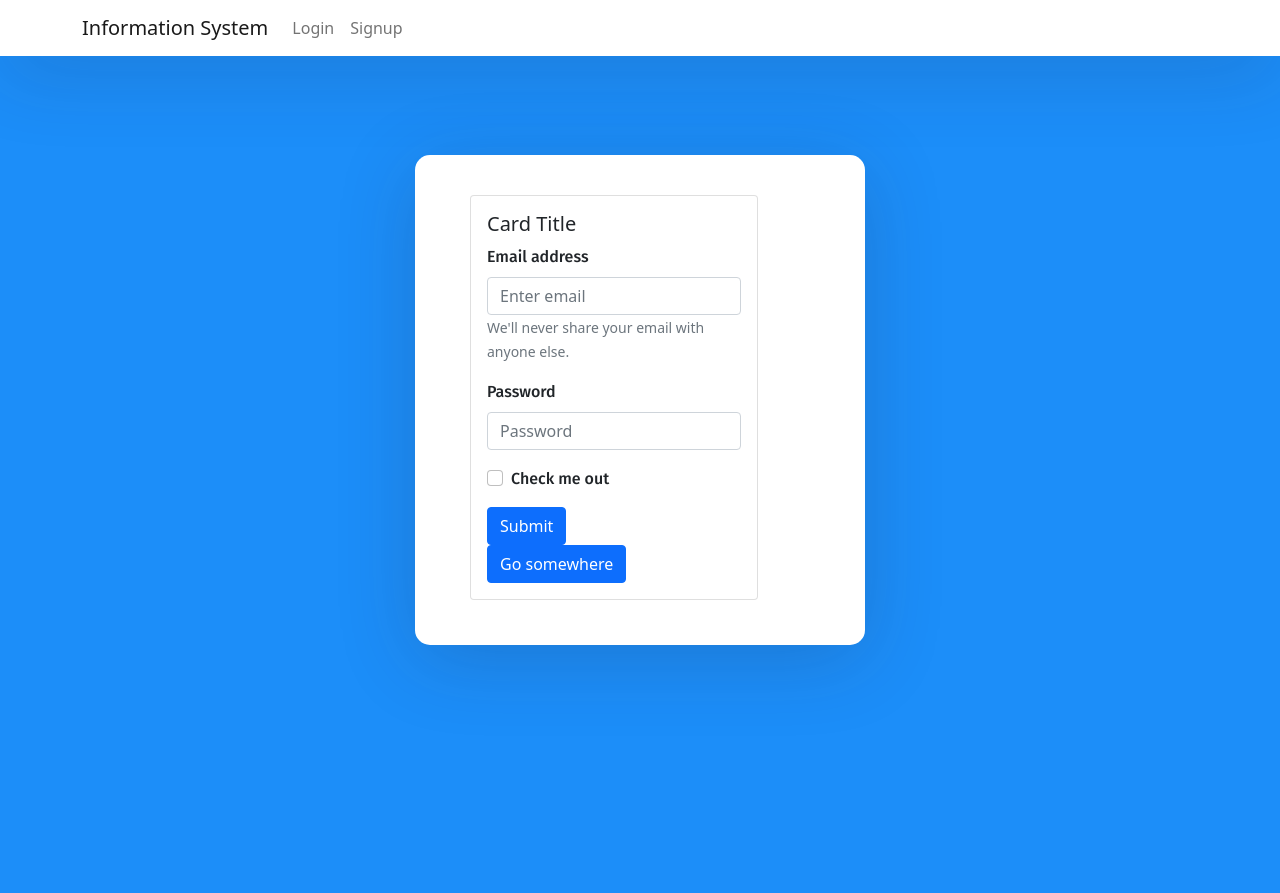
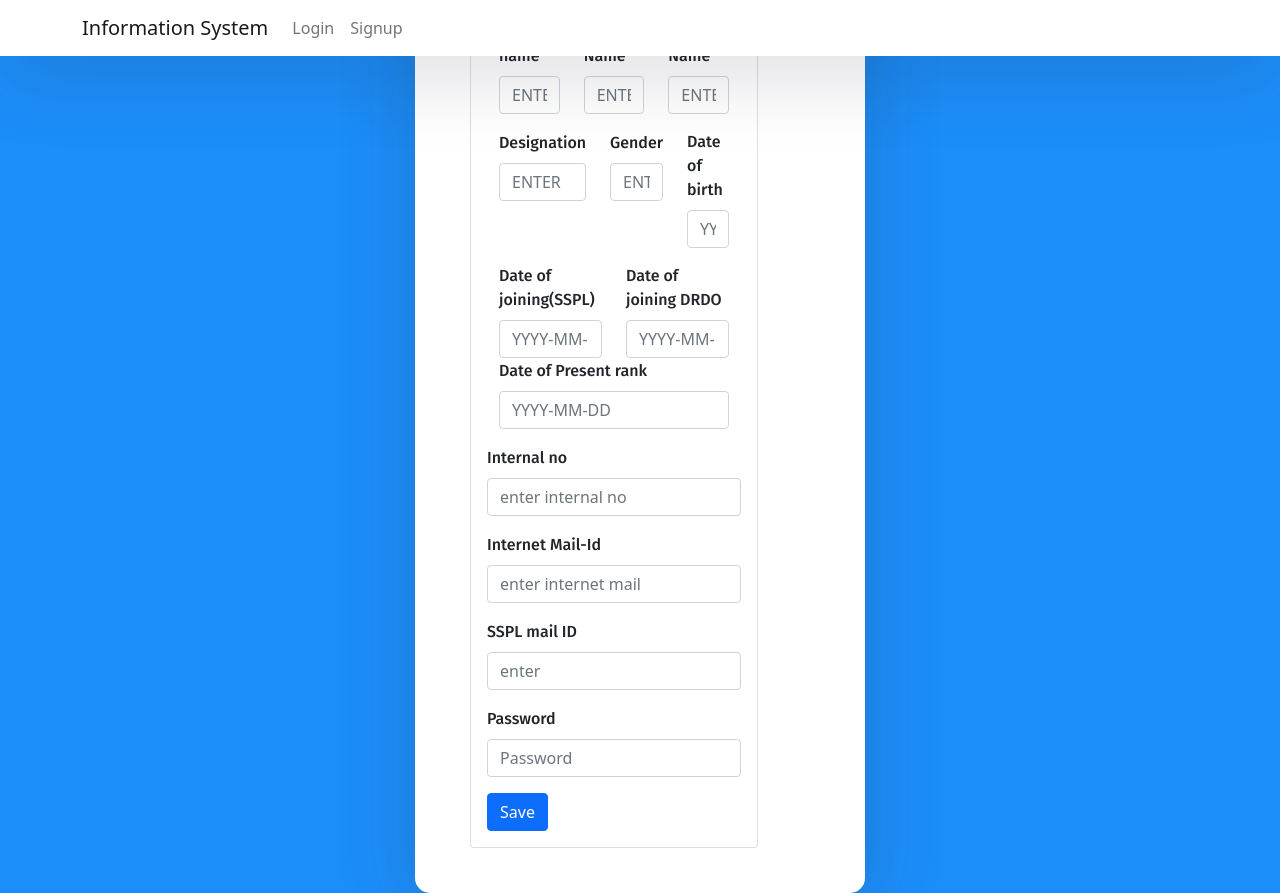
Before and after one commit to Pratibhaverma16/my-app, a React (Create React App) app: page /sign-up in a window 1280 px wide. Before the commit the page ends 800 px from the top, so only its background shows below. Built offline with nearby package versions, Linux system fonts and the light colour scheme.

Commit message:
added columns in signup component

```diff
--- a/src/components/SignupComponent.js
+++ b/src/components/SignupComponent.js
@@ -2,6 +2,9 @@ import React, { Component } from "react";
 import Form from 'react-bootstrap/Form'
 import Card from 'react-bootstrap/Card'
 import Button from 'react-bootstrap/Button'
+import Col from 'react-bootstrap/Col'
+import Container from 'react-bootstrap/Container'
+import Row from 'react-bootstrap/Row'
 
 export default class Signup extends Component {
   render(){
@@ -10,28 +13,99 @@ export default class Signup extends Component {
 <Card style={{ width: '18rem' }}>
 
   <Card.Body>
-    <Card.Title>Card Title</Card.Title>
+    <Card.Title>Add New Employee</Card.Title>
     <Form>
   <Form.Group className="mb-3" controlId="formBasicEmail">
-    <Form.Label>Email address</Form.Label>
-    <Form.Control type="email" placeholder="Enter email" />
-    <Form.Text className="text-muted">
-      We'll never share your email with anyone else.
-    </Form.Text>
+    <Container>
+  <Row>
+    <Col><Form.Label>Enter First name</Form.Label>
+    <Form.Control type="email" placeholder="ENTER FIRST NAME" /></Col>
+    <Col><Form.Label>Enter Middle Name</Form.Label>
+    <Form.Control type="email" placeholder="ENTER MIDDLE NAME" /></Col>
+    <Col><Form.Label>Enter Last Name</Form.Label>
+    <Form.Control type="email" placeholder="ENTER LAST NAME" /></Col>
+  </Row>
+</Container>
+ </Form.Group>
+
+
+
+    <Form.Group className="mb-3" controlId="formBasicEmail">
+    <Container>
+  <Row>
+    <Col><Form.Label>Designation</Form.Label>
+    <Form.Control type="email" placeholder="ENTER " /></Col>
+    <Col><Form.Label>Gender</Form.Label>
+    <Form.Control type="email" placeholder="ENTER" /></Col>
+    <Col><Form.Label>Date of birth</Form.Label>
+    <Form.Control type="email" placeholder="YYYY-MM-DD" /></Col>
+  </Row>
+</Container>
   </Form.Group>
+
+
+
+  <Form.Group className="mb-3" controlId="formBasicEmail">
+    <Container>
+  <Row>
+    <Col><Form.Label>Date of joining(SSPL)</Form.Label>
+    <Form.Control type="email" placeholder="YYYY-MM-DD " /></Col>
+    <Col><Form.Label>Date of joining DRDO</Form.Label>
+    <Form.Control type="email" placeholder="YYYY-MM-DD" /></Col>
+    <Col><Form.Label>Date of Present rank</Form.Label>
+    <Form.Control type="email" placeholder="YYYY-MM-DD" /></Col>
+  </Row>
+</Container>
+  </Form.Group>
+
+
+
+
+
+
+
+
+
+
+
+
+
+
+
+  <Form.Group className="mb-3" controlId="formBasicEmail">
+    <Form.Label>Internal no</Form.Label>
+    <Form.Control type="email" placeholder="enter internal no" />
+
+  </Form.Group>
+
+  <Form.Group className="mb-3" controlId="formBasicEmail">
+    <Form.Label>Internet Mail-Id</Form.Label>
+    <Form.Control type="email" placeholder="enter internet mail" />
+
+  </Form.Group>
+
+
+
+  <Form.Group className="mb-3" controlId="formBasicEmail">
+    <Form.Label>SSPL mail ID</Form.Label>
+    <Form.Control type="email" placeholder="enter" />
+
+  </Form.Group>
+
+
 
   <Form.Group className="mb-3" controlId="formBasicPassword">
     <Form.Label>Password</Form.Label>
     <Form.Control type="password" placeholder="Password" />
   </Form.Group>
   <Form.Group className="mb-3" controlId="formBasicCheckbox">
-    <Form.Check type="checkbox" label="Check me out" />
+
   </Form.Group>
   <Button variant="primary" type="submit">
-    Submit
+    Save
   </Button>
 </Form>
-    <Button variant="primary">Go somewhere</Button>
+
   </Card.Body>
 </Card>
     );
```
